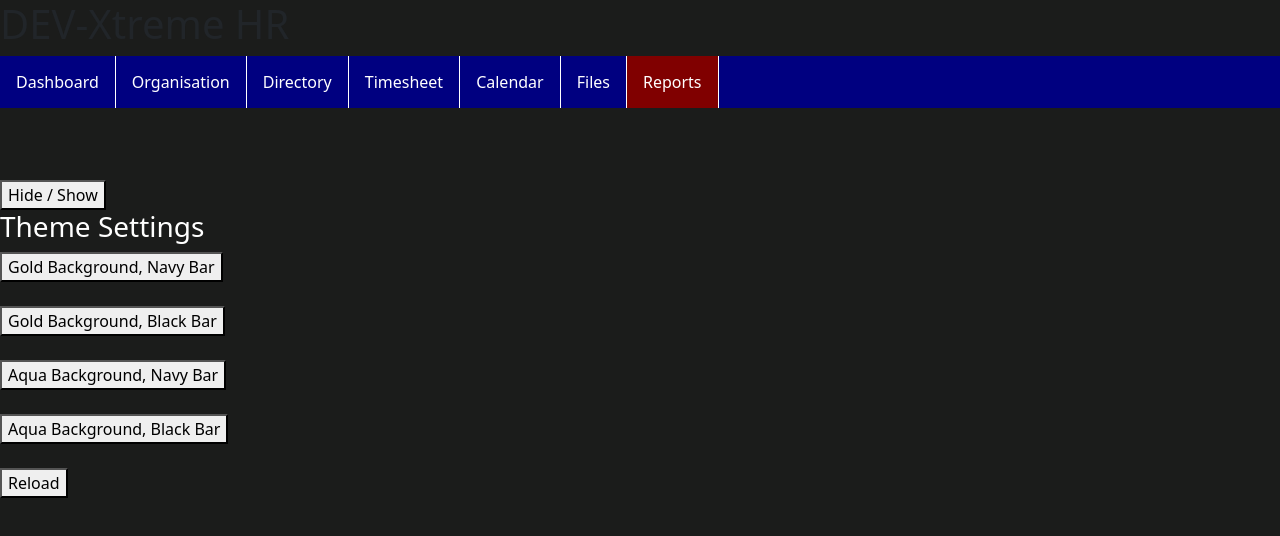
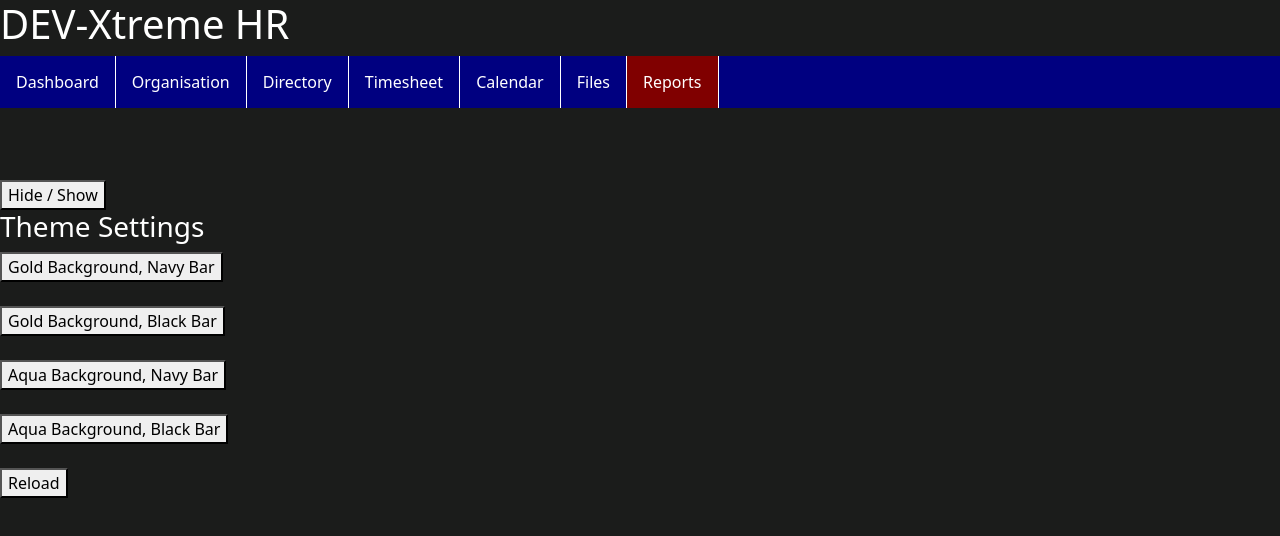
Before and after one commit to atown2001a/DEV-A-HR, a plain HTML site: page Reports.html in a window 1280 px wide. Drawn offline with nearby package versions, Linux system fonts and the light colour scheme.

Commit message:
"Updated Reports.html's header name"

```diff
--- a/Reports.html
+++ b/Reports.html
@@ -14,7 +14,7 @@
 	<title>Reports</title>
     </head>
     <body>
-   	<h1 class="heALL">DEV-Xtreme HR</h1>
+   	<h1 class="pgHeader">DEV-Xtreme HR</h1>
         <ul>
           <li><a href="/DEV-A-HR">Dashboard</a></li>
           <li><a href="Organisation.html">Organisation</a></li>
```
